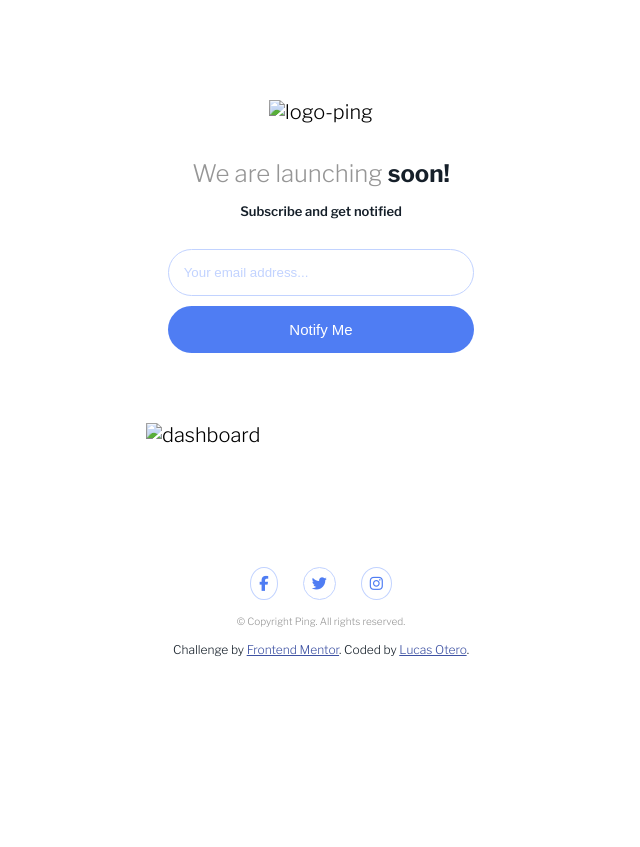
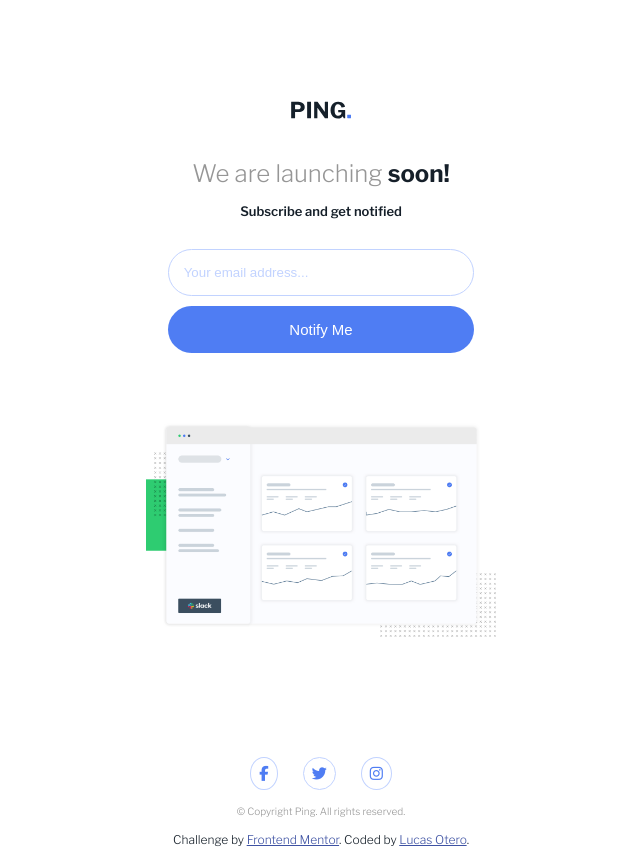
Before and after one commit to lu0tero/ping-comingsoon-challenge, a plain HTML site: page index.html in a window 1280 px wide. Shown: the whole page, without its empty margins (319-959 px from the left). Before the commit the page ends 800 px from the top, so only its background shows below. Drawn offline with nearby package versions, Linux system fonts and the light colour scheme; the site is published under a folder, as on GitHub Pages, so addresses that start at the root find nothing.

Commit message:
Realizo cambios

```diff
--- a/index.html
+++ b/index.html
@@ -16,7 +16,7 @@
 
 <main>
   <section class="welcome-container">
-      <figure class="logo-container"><img src="/images/logo.svg" alt="logo-ping"></figure>
+      <figure class="logo-container"><img src="./images/logo.svg" alt="logo-ping"></figure>
       <h1>We are launching <span>soon!</span></h1>
       <p class="subtitle"> Subscribe and get notified</p>
 
@@ -30,7 +30,7 @@
   </section>
 
   <figure class="dash-container">
-    <img src="/images/illustration-dashboard.png" alt="dashboard">
+    <img src="./images/illustration-dashboard.png" alt="dashboard">
   </figure>
 </main>
 
```
Also changed, not shown: 1 other file.
